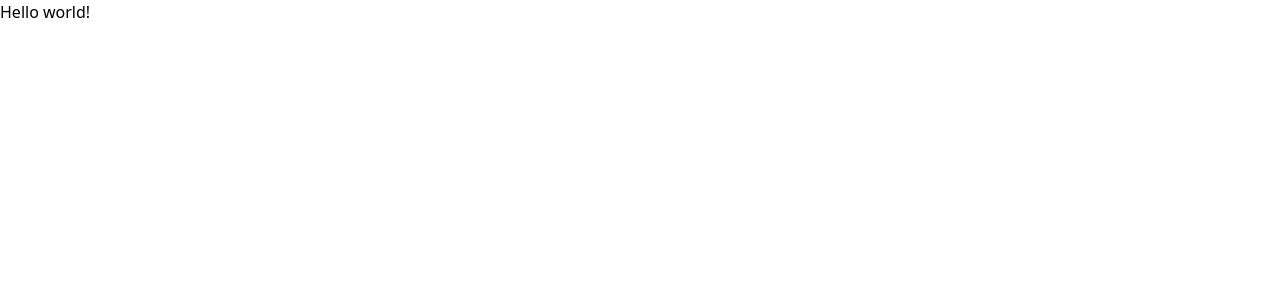
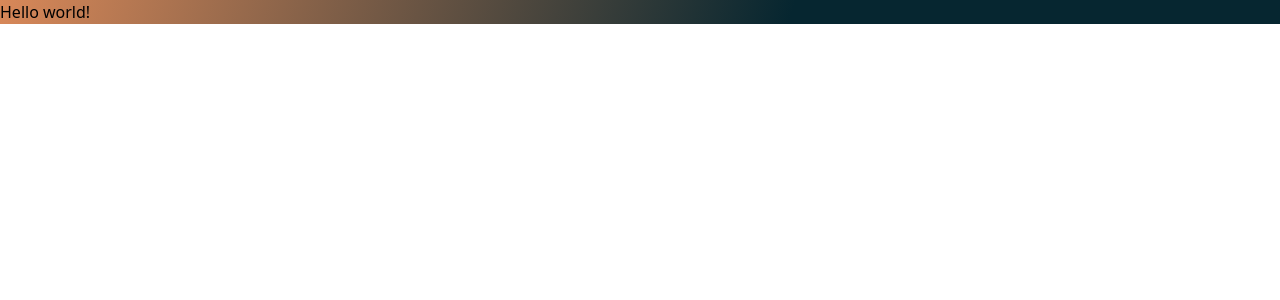
Before and after one commit to DarkstarXDD/tech-book-club, a Next.js app: page / in a window 1280 px wide. Shown: the top 300 px of the page. Built offline with nearby package versions, Linux system fonts and the light colour scheme.

Commit message:
chore: update tailwind config with design tokens

```diff
--- a/src/app/page.tsx
+++ b/src/app/page.tsx
@@ -1,6 +1,6 @@
 export default function Home() {
   return (
-    <main>
+    <main className="bg-gradient-text">
       <div>Hello world!</div>
     </main>
   )
--- a/tailwind.config.ts
+++ b/tailwind.config.ts
@@ -2,6 +2,68 @@ import type { Config } from "tailwindcss"
 
 export default {
   content: ["./src/app/**/*.{js,ts,jsx,tsx,mdx}"],
-  theme: {},
+  theme: {
+    screens: {
+      md: "48rem",
+      lg: "90rem", // Change later after testing
+    },
+
+    fontFamily: {
+      "martian-mono": ["Martian-Mono", "monospace"],
+      inter: ["Inter", "sans-serif"],
+    },
+
+    fontSize: {
+      sm: "0.875rem",
+      md: "1.125rem",
+      lg: "1.25rem",
+      xl: "1.5rem",
+      "2xl": "2.125rem",
+      "3xl": "2.375rem",
+      "4xl": "3.125rem",
+      "5xl": "3.875rem",
+    },
+
+    fontWeight: {
+      normal: "400",
+      semibold: "600",
+      bold: "700",
+    },
+
+    lineHeight: {
+      tight: "1.1",
+      tighter: "1.2",
+      snug: "1.3",
+      normal: "1.4",
+    },
+
+    letterSpacing: {
+      tighter: "-0.125rem",
+      tight: "-0.0625rem",
+      normal: "-0.03125rem",
+    },
+
+    colors: {
+      neutral: {
+        0: "hsl(0, 0%, 100%)",
+        100: "hsl(17, 41%, 97%)",
+        200: " hsl(17, 12%, 89%)",
+        700: "hsl(195, 23%, 28%)",
+        900: "hsl(194, 78%, 11%)",
+      },
+
+      salmon: {
+        50: "hsl(22, 100%, 97%)",
+        100: "hsl(22, 100%, 91%)",
+        500: "hsl(22, 99%, 72%)",
+      },
+    },
+
+    backgroundImage: {
+      gradient: "linear-gradient(90deg, #ffe2d1 0%, #fff5ef 100%)",
+      "gradient-text":
+        "linear-gradient(107deg, #ff9a60 -11.37%, #062630 61.84%)",
+    },
+  },
   plugins: [],
 } satisfies Config
```
